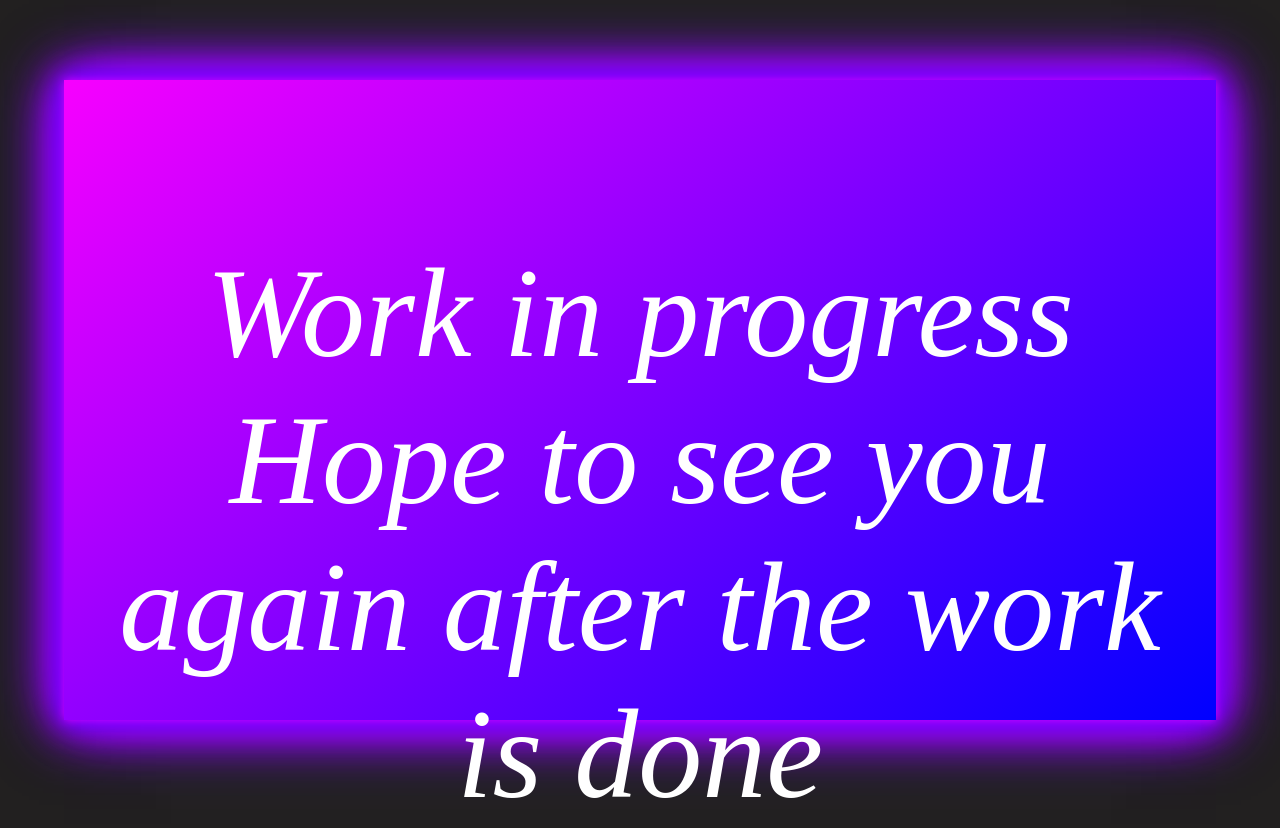
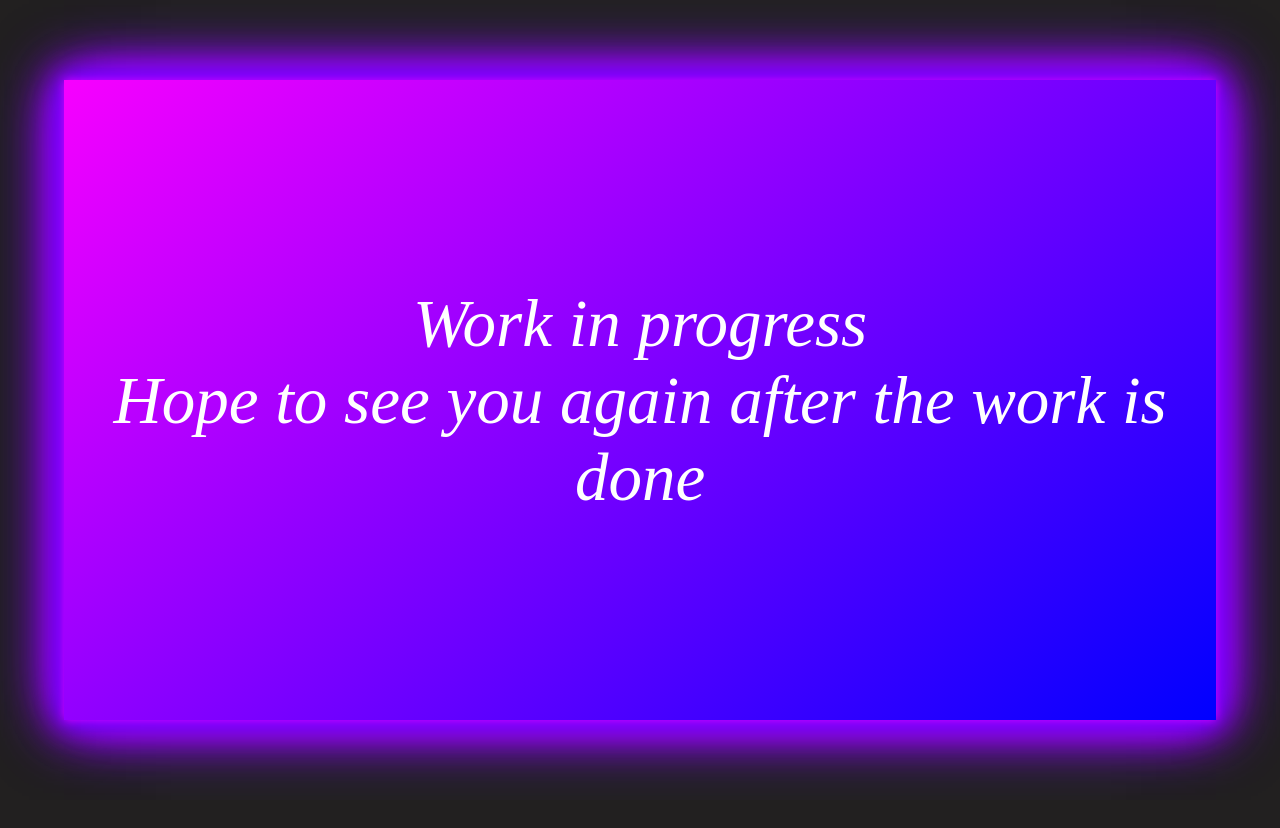
Before and after one commit to fahim-hacker/BD-design, a plain HTML site: page index.html in a window 1280 px wide. After the commit the page ends 800 px from the top, so only its background shows below. Drawn offline with Linux system fonts and the light colour scheme.

Commit message:
Update style.css

```diff
--- a/style.css
+++ b/style.css
@@ -93,7 +93,9 @@ body {
   .p2,
   .p3 {
     height: 0vh;
-    background: white;
+    background: linear-gradient(141deg, #0f0, yellow);
+    box-shadow: 0 0 10px 0 #0f0, 0 0 10px 0 yellow, 0 0 20px 0 #0f0,
+      0 0 11px 0 yellow, 0 0 3px 0 #0f0, 0 0 10px 0 yellow;
     margin-top: 21px;
     font-size: 2rem;
     overflow: hidden;
@@ -102,6 +104,7 @@ body {
     justify-content: center;
     width: 100%;
     text-align: center;
+    border-radius: 17px;
   }
   main .seccond-wishing-page .Second-wish .p1 {
     -webkit-animation: dropdown 2s forwards;
@@ -160,8 +163,13 @@ body {
   }
 
   .work-in-progress {
+    display: none;
+  }
+  .work-in-progress p {
+    display: none;
   }
 }
+
 @media only screen and (min-width: 768px) {
   body {
     height: 100vh;
@@ -169,6 +177,7 @@ body {
     overflow: hidden;
   }
   .work-in-progress {
+    display: inherit;
     height: 80vh;
     width: 90vw;
     background: white;
@@ -185,15 +194,21 @@ body {
     top: 50%;
     left: 50%;
     transform: translate(-50%, -50%);
-    height: 50%;
+    height: auto;
     width: 100%;
-    font-size: 10vw;
+    font-size: 67px;
     text-align: center;
     font-style: italic;
     padding: 0 16px;
     color: white;
+    display: inherit;
   }
   main {
     display: none;
   }
 }
+@media only screen and (min-width: 1100px) {
+  .work-in-progress {
+    font-size: 100px;
+  }
+}
```
